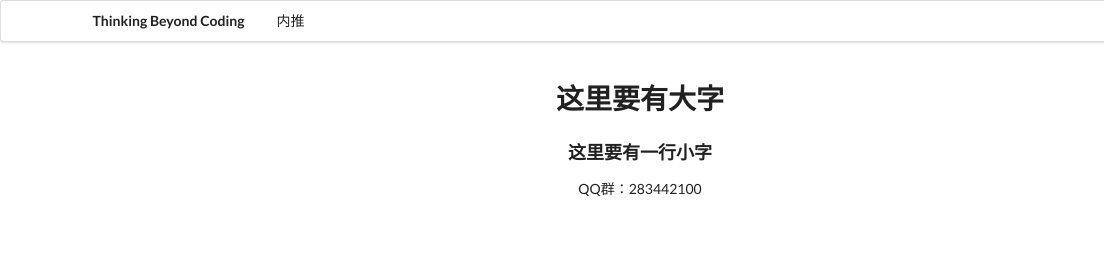
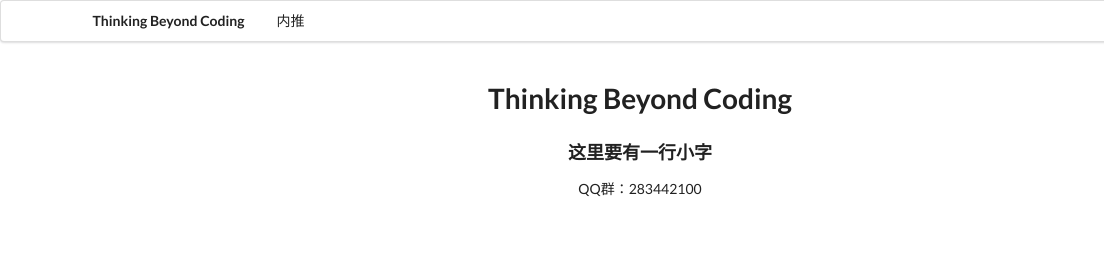
Before and after one commit to ThinkingBeyondCoding/ThinkingBeyondCoding.github.io, a plain HTML site: page index.html in a window 1280 px wide. Shown: the top 280 px of the page, 0-1104 px from the left. Drawn offline with nearby package versions, Linux system fonts and the light colour scheme.

Commit message:
change title

```diff
--- a/index.html
+++ b/index.html
@@ -18,7 +18,7 @@
     </nav>
     <div class="ui container content center aligned row">
       <div>
-        <p><h1>这里要有大字</h1></p>
+        <p><h1>Thinking Beyond Coding</h1></p>
         <p><h3>这里要有一行小字</h3></p>
       </div>
       <p>QQ群：283442100</p>
```
